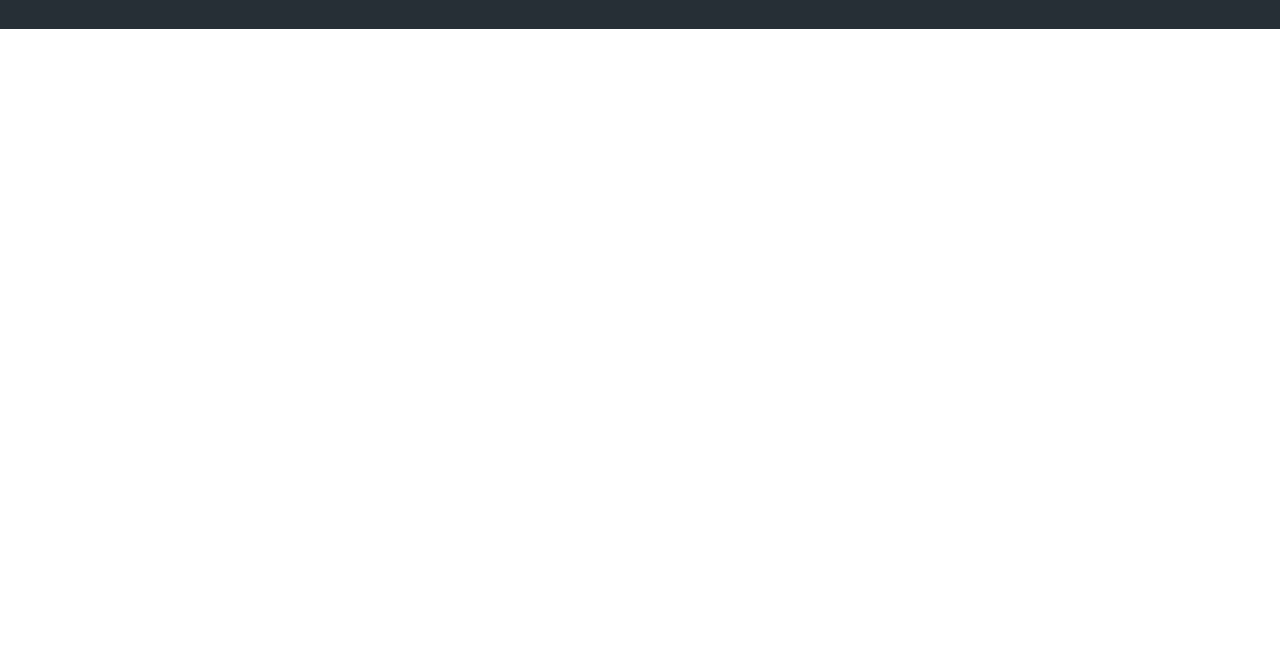
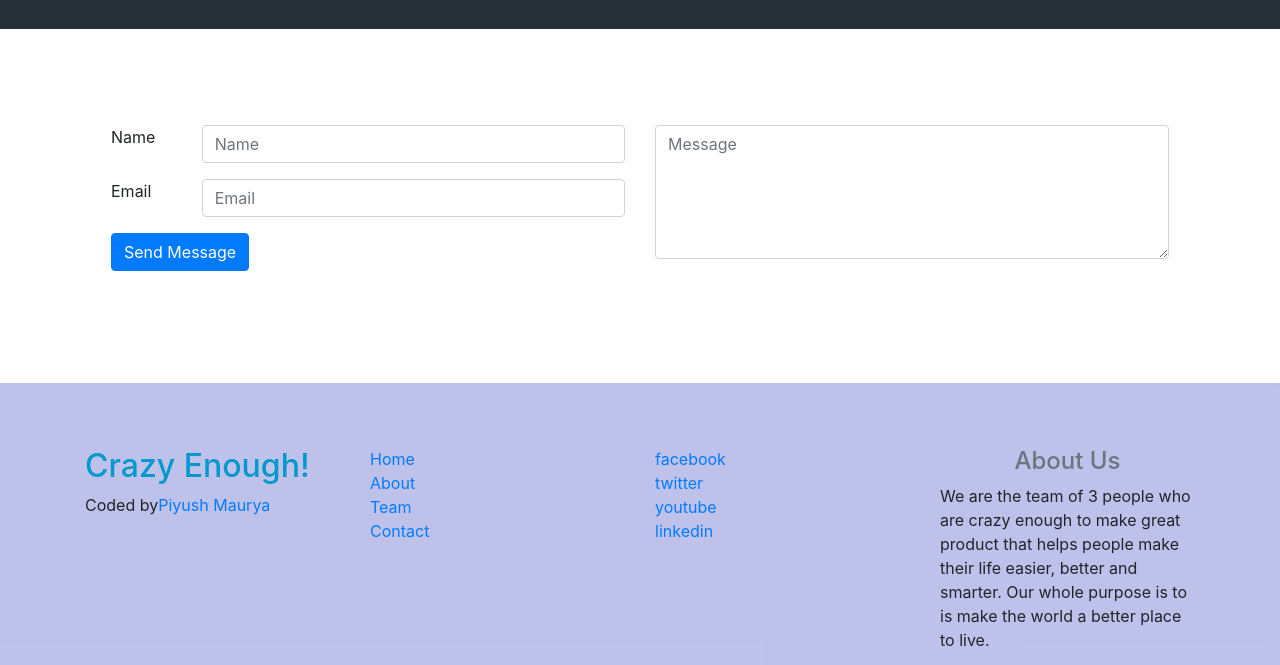
Before and after one commit to piyush-maurya/LandingPage, a plain HTML site: page index.html in a window 1280 px wide. Shown: the part 1899-2564 px from the top of the page. Before the commit the page ends 1928 px from the top, so only its background shows below. Drawn offline with nearby package versions, Linux system fonts and the light colour scheme.

Commit message:
final homapage completed

```diff
--- a/css/styles.css
+++ b/css/styles.css
@@ -41,6 +41,7 @@ h1 {
 h3 {
     text-align: center;
     padding: .8rem;
+}
 
 h4 {
     text-align: center;
@@ -48,6 +49,11 @@ h4 {
 h5 {
     text-align: center;
 }
-#footer-main {
-    padding: 6rem 0;
+
+#contact {
+    padding: 6rem;
 }
+#main-footer {
+    background: rgba(55, 67, 194, 0.32);
+    padding-top: 4rem;
+}
--- a/index.html
+++ b/index.html
@@ -41,12 +41,8 @@
         <div class="container">
             <div class="col-sm-10 col-sm-offset-1">
                 <h1 class="dispaly-3">Welcome to Crazy Enough!!</h1>
-                <form action="" class="form-inline">
-                    <form action="" class="form-group">
-
-                    </form>
-
-                </form>
+                <p >We are a team of 3 crazy people passionate to make great product using latest technology tools.</p>
+                <a href="#contact"><button type="button" class="btn btn-success">Are you Crazy Enough? Join Us.</button></a>
             </div>
         </div>
     </div>
@@ -116,14 +112,48 @@
     </div>
 </section>
 <section id="contact">
+    <div class="container">
+        <div class="row">
+            <div class="col-md-6">
+                <form action="">
+                    <div class="form-group row">
+                        <label class="col-sm-2 form-control-label">Name</label>
+                        <div class="col-sm-10">
+                            <input type="email" class="form-control" placeholder="Name">
+                        </div>
+                    </div>
+                    <div class="form-group row">
+                        <label for="inputEmail3" class="col-sm-2 form-control-label">Email</label>
+                        <div class="col-sm-10">
+                            <input type="email" class="form-control" id="inputEmail3" placeholder="Email">
+                        </div>
+
+                    </div>
+                    <div class="form-group row">
+                        <div class="col-sm-10 col-sm-offset-2">
+                            <button type="submit" class="btn btn-primary" >Send Message</button>
+                        </div>
+
+                    </div>
+
+                </form>
+            </div>
+            <div class="col-md-6">
+                <div class="form-group">
+                    <textarea cols="25" rows="5" class="form-control" placeholder="Message"></textarea>
+                </div>
+
+            </div>
+        </div>
+    </div>
 
 </section>
-<!--<footer id="footer-main">
+<footer id="main-footer">
     <div class="container">
         <div class="row">
             <div class="col-sm-3">
                 <h2>Crazy Enough!</h2>
-                <p>Coded by<a href="https://github.com/piyush-maurya">Piyush Maurya</p>
+                <p>Coded by<a href="https://github.com/piyush-maurya">Piyush Maurya</a></p>
             </div>
             <div class="col-sm-3">
                 <ul class="list-unstyled">
@@ -147,7 +177,7 @@
             </div>
         </div>
     </div>
-</footer>-->
+</footer>
 <script src="https://ajax.googleapis.com/ajax/libs/jquery/2.1.4/jquery.min.js"></script>
 <script src="https://maxcdn.bootstrapcdn.com/bootstrap/4.0.0-alpha.2/js/bootstrap.min.js"
         integrity="sha384-vZ2WRJMwsjRMW/8U7i6PWi6AlO1L79snBrmgiDpgIWJ82z8eA5lenwvxbMV1PAh7"
```
